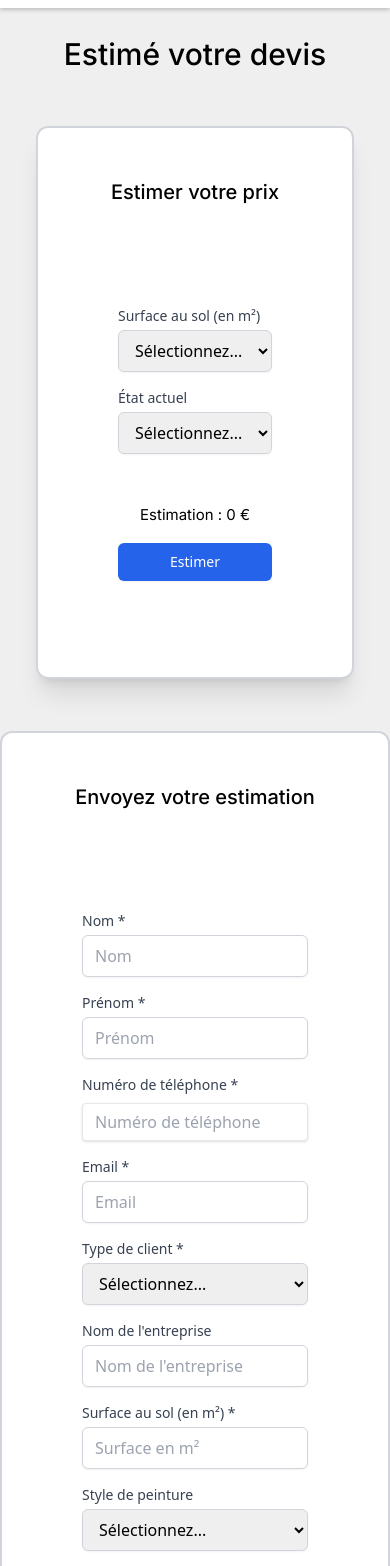
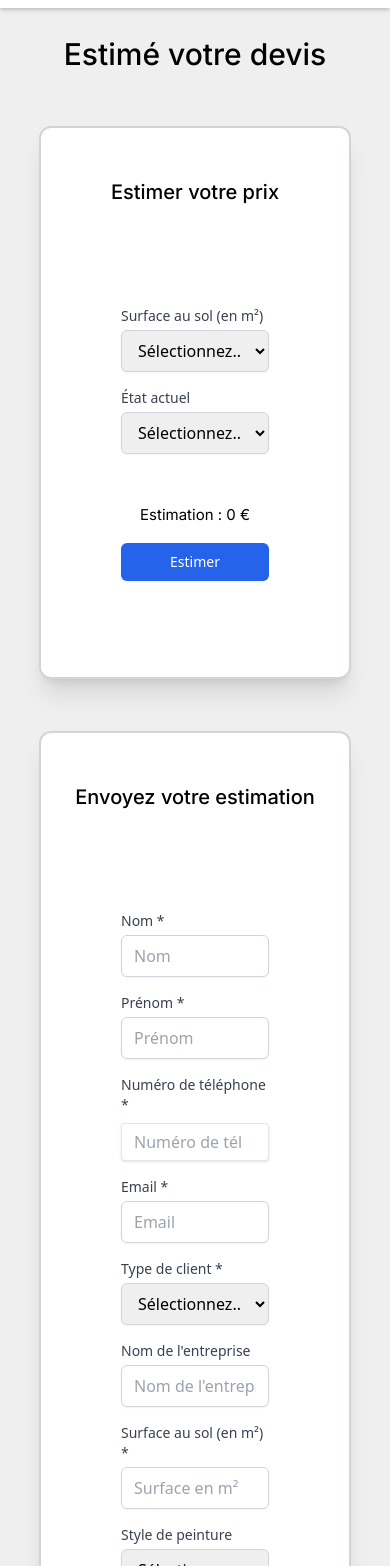
Before and after one commit to Skiioo/MS_decoration, an Angular app: page /devis in a window 390 px wide. Shown: the part 62-1628 px from the top of the page. Built offline with nearby package versions, Linux system fonts and the light colour scheme.

Commit message:
update 8 test responsive form with  27/06/2024

```diff
--- a/src/app/pages/devis/devis.component.css
+++ b/src/app/pages/devis/devis.component.css
@@ -38,4 +38,8 @@ h3 {
     flex-direction: column-reverse;
     z-index: 2;
   }
+
+  .form1 {
+    width: 80%;
+  }
 }
--- a/src/app/pages/devis/devis.component.html
+++ b/src/app/pages/devis/devis.component.html
@@ -1,7 +1,7 @@
 <h1 class="text-2xl font-medium mb-5">Estimé votre devis</h1>
 <div class="div-all flex flex-wrap justify-between">
   <div
-    class="flex-1 max-w-xl mx-auto bg-white rounded-xl shadow-xl overflow-hidden md:max-w-xl m-4 mt-9 border-gray-300 border-2"
+    class="form1 flex-1 max-w-xl mx-auto bg-white rounded-xl shadow-xl overflow-hidden md:max-w-xl m-4 mt-9 border-gray-300 border-2"
   >
     <h2 class="text-lg font-medium mb-5">Envoyez votre estimation</h2>
     <div class="md">
@@ -202,7 +202,7 @@
   <!-- Formulaire d'estimation du devis -->
 
   <div
-    class="flex-1 max-w-xl mx-auto bg-white rounded-xl shadow-xl overflow-hidden md:max-w-xl m-4 mt-9 border-gray-300 border-2"
+    class="form1 flex-1 max-w-xl mx-auto bg-white rounded-xl shadow-xl overflow-hidden md:max-w-xl m-4 mt-9 border-gray-300 border-2"
   >
     <h2 class="text-lg font-medium mb-5">Estimer votre prix</h2>
 
```
